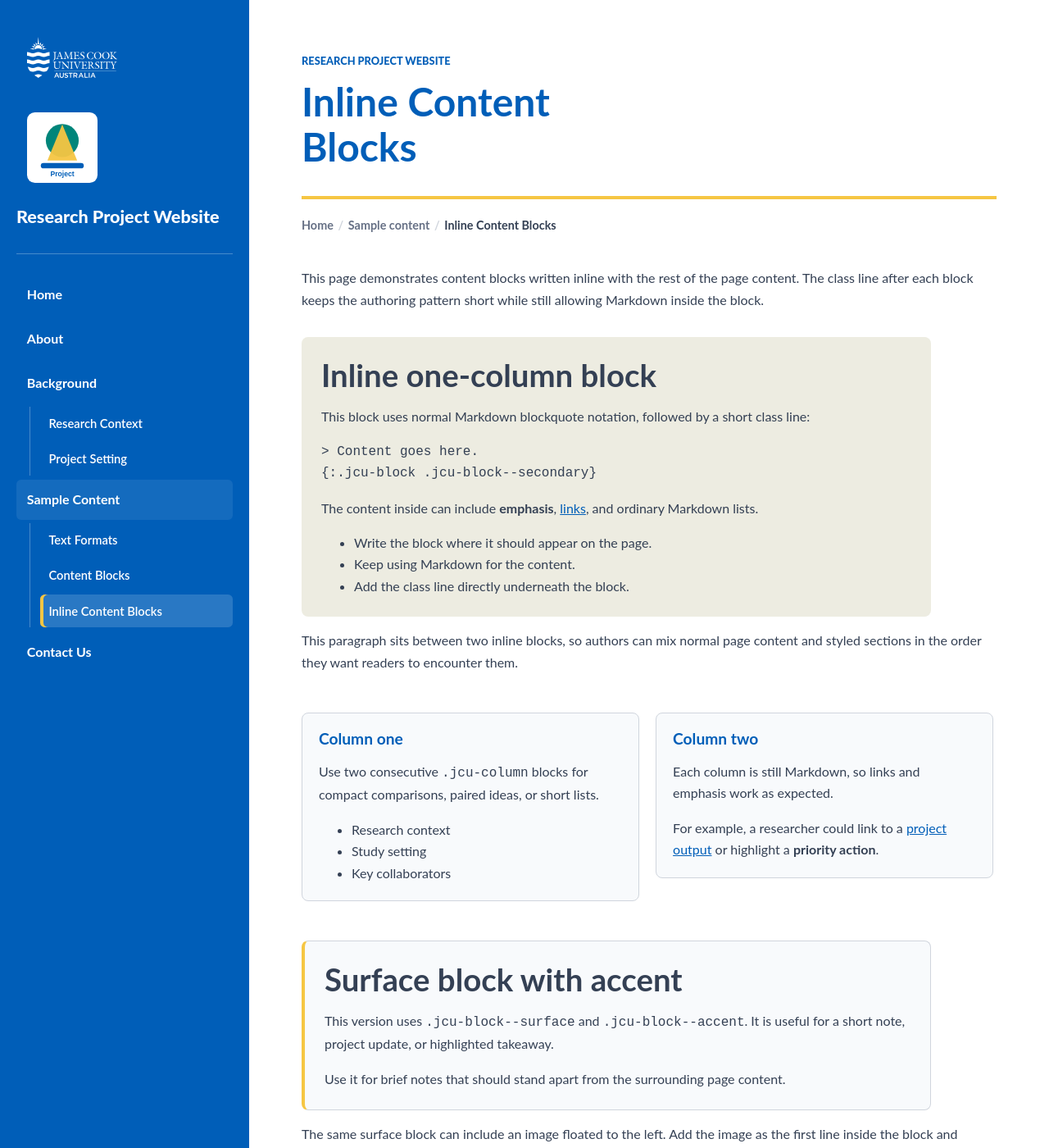
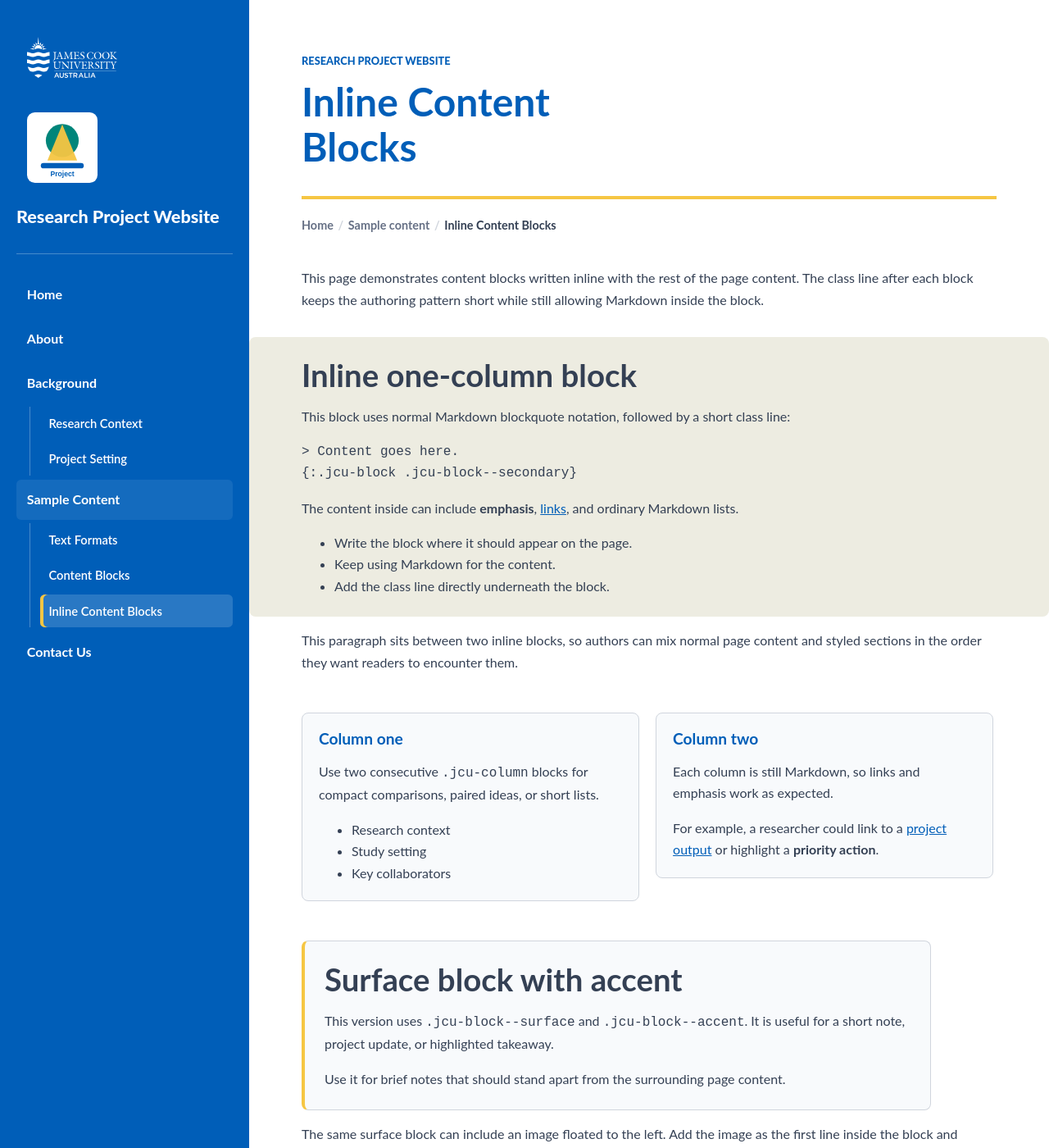
Before and after one commit to jcu-eresearch/jcu-research-website-theme, a Jekyll site: the page built from sample-content-pages/inline-content-blocks.md, in a window 1280 px wide and 1400 px high. Shown: the whole window at 82% size. Built offline with Jekyll 4.4.1, drawn with Linux system fonts in a browser that asks for light colours.

Commit message:
.jcu-block-secondary style now spans the full width of the content section

```diff
--- a/_config.yml
+++ b/_config.yml
@@ -29,7 +29,7 @@
   border_color: "#D0D5DD"
   # block_separator_style options: "none", "line", "accent", "band"
   block_separator_style: "none"
-  partner_logo_max_height: "4rem"
+  partner_logo_max_height: "8rem"
   partner_logo_columns: 4
   page_card_columns: 3
   page_card_link_text: "Read more"
--- a/assets/css/main.scss
+++ b/assets/css/main.scss
@@ -23,6 +23,7 @@
   --partner-logo-max-height: {{ site.theme_settings.partner_logo_max_height | default: "4rem" }};
   --sidebar-width: 19rem;
   --content-width: 68rem;
+  --site-main-inline-padding: clamp(1.25rem, 5vw, 5rem);
 }
 
 * {
@@ -178,7 +179,7 @@
 .site-main {
   width: min(100%, calc(var(--content-width) + 10rem));
   min-width: 0;
-  padding: 4rem clamp(1.25rem, 5vw, 5rem);
+  padding: 4rem var(--site-main-inline-padding);
   background: var(--color-bg);
 }
 
@@ -441,10 +442,10 @@
 .jcu-partner-logos > a,
 .jcu-partner-logos > img {
   min-width: 0;
-  min-height: calc(var(--partner-logo-max-height) + 2rem);
-  padding: 1rem;
+  min-height: calc(var(--partner-logo-max-height) + 1rem);
+  padding: 0.5rem;
   background: var(--partner-logo-tile-bg);
-  border: 1px solid var(--color-border);
+  border: 0;
   border-radius: 0.5rem;
 }
 
@@ -456,8 +457,6 @@
 }
 
 .jcu-partner-logos > a:hover {
-  border-color: var(--color-primary);
-  box-shadow: 0 0.45rem 1.4rem rgba(29, 41, 57, 0.12);
   transform: translateY(-0.1rem);
 }
 
@@ -470,7 +469,7 @@
 
 .jcu-partner-logos > img {
   width: 100%;
-  height: calc(var(--partner-logo-max-height) + 2rem);
+  height: calc(var(--partner-logo-max-height) + 1rem);
 }
 
 .jcu-column + .jcu-column {
@@ -530,11 +529,21 @@
 
 .jcu-block--secondary,
 .jcu-block--surface {
-  padding: 1.5rem;
   border-radius: 0.5rem;
 }
 
+.jcu-block--surface {
+  padding: 1.5rem;
+  background: var(--color-surface);
+  border: 1px solid var(--color-border);
+}
+
 .jcu-block--secondary {
+  width: calc(100% + (var(--site-main-inline-padding) * 2));
+  max-width: none;
+  margin-right: calc(var(--site-main-inline-padding) * -1);
+  margin-left: calc(var(--site-main-inline-padding) * -1);
+  padding: 1.5rem var(--site-main-inline-padding);
   position: relative;
   z-index: 0;
 }
@@ -547,11 +556,6 @@
   background: var(--color-secondary-bg);
   opacity: var(--color-secondary-bg-opacity);
   border-radius: inherit;
-}
-
-.jcu-block--surface {
-  background: var(--color-surface);
-  border: 1px solid var(--color-border);
 }
 
 .jcu-block--image-left::after {
@@ -582,6 +586,11 @@
 blockquote.jcu-block {
   margin-right: 0;
   margin-left: 0;
+}
+
+blockquote.jcu-block--secondary {
+  margin-right: calc(var(--site-main-inline-padding) * -1);
+  margin-left: calc(var(--site-main-inline-padding) * -1);
 }
 
 blockquote.jcu-column {
@@ -725,13 +734,13 @@
 }
 
 .partner-logo {
-  min-height: calc(var(--partner-logo-max-height) + 2rem);
+  min-height: calc(var(--partner-logo-max-height) + 1rem);
   display: flex;
   align-items: center;
   justify-content: center;
-  padding: 1rem;
+  padding: 0.5rem;
   background: var(--partner-logo-tile-bg);
-  border: 1px solid var(--color-border);
+  border: 0;
   border-radius: 0.5rem;
 }
 
@@ -740,8 +749,6 @@
 }
 
 a.partner-logo:hover {
-  border-color: var(--color-primary);
-  box-shadow: 0 0.45rem 1.4rem rgba(29, 41, 57, 0.12);
   transform: translateY(-0.1rem);
 }
 
@@ -827,6 +834,10 @@
 }
 
 @media (max-width: 900px) {
+  :root {
+    --site-main-inline-padding: 1rem;
+  }
+
   .site-shell {
     display: block;
   }
@@ -885,7 +896,7 @@
 
   .site-main {
     width: 100%;
-    padding: 2rem 1rem 3rem;
+    padding: 2rem var(--site-main-inline-padding) 3rem;
   }
 
   .two-column,
```
